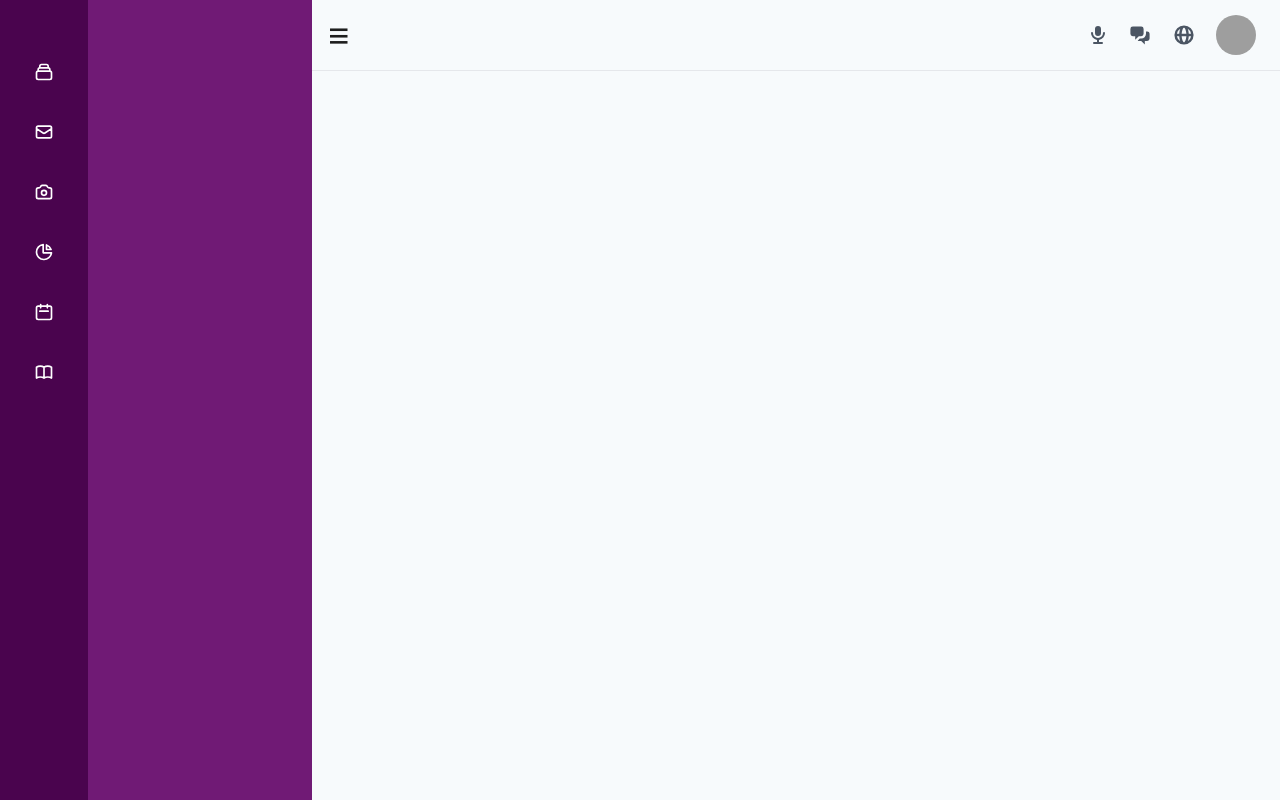
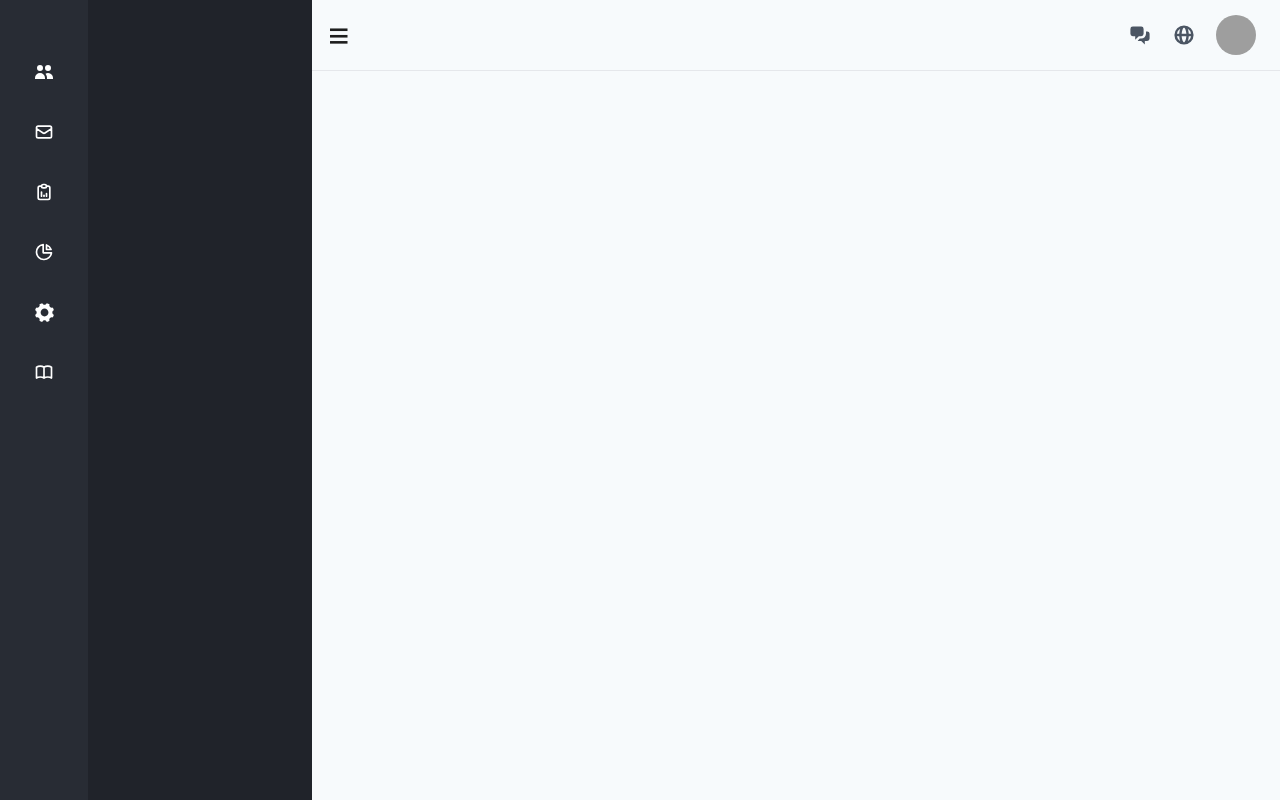
Before and after one commit to MeremArt/Support-Wizard, a Next.js app: page /dashboard in a window 1280 px wide. Built offline with nearby package versions, Linux system fonts and the light colour scheme; grey boxes are pictures that could not be loaded.

Commit message:
Dashboard integration-fix

```diff
--- a/components/Sidebar/SidebarItems.jsx
+++ b/components/Sidebar/SidebarItems.jsx
@@ -35,7 +35,7 @@ export function SidebarItems() {
 
   return (
     <div className="flex h-full w-full">
-      <div className="h-full bg-fuchsia-950 pt-10">
+      <div className="h-full bg-dashbg pt-10">
         {data.map(({ section, icon }) => (
           <div
             key={section}
@@ -59,7 +59,7 @@ export function SidebarItems() {
       </div>
 
       {(!sidebarOpen || window.innerWidth < 1024) && (
-        <div className="h-full w-full bg-fuchsia-900 pt-5">
+        <div className="h-full w-full bg-dashfix pt-5">
           {data.map(({ section, content }) => (
             <div hidden={section !== currentSection} key={section}>
               <div>
--- a/components/Sidebar/data.jsx
+++ b/components/Sidebar/data.jsx
@@ -4,24 +4,26 @@ import { MessageIcon } from "./icons/MessageIcon";
 import { PictureIcon } from "./icons/PictureIcon";
 import { DocumentIcon } from "./icons/DocumentIcon";
 import { StatisticsIcon } from "./icons/StatisticsIcon";
-
+import { HomeIcon } from "./icons/HomeIcon";
+import { TbReportAnalytics } from "react-icons/tb";
+import { IoIosSettings } from "react-icons/io";
 export const data = [
   {
-    section: "Documents",
-    icon: <DocumentIcon />,
+    section: "Home",
+    icon: <HomeIcon />,
     content: [
       {
-        title: "Taxes",
+        title: "Dashboard",
         link: "/",
       },
-      {
-        title: "Travel",
-        link: "/documents/travel",
-      },
-      {
-        title: "Insurance",
-        link: "/Documents",
-      },
+      //   {
+      //     title: "Travel",
+      //     link: "/documents/travel",
+      //   },
+      //   {
+      //     title: "Insurance",
+      //     link: "/Documents",
+      //   },
     ],
   },
   {
@@ -43,21 +45,21 @@ export const data = [
     ],
   },
   {
-    section: "Pictures",
-    icon: <PictureIcon />,
+    section: "Reporting",
+    icon: <TbReportAnalytics size={20} />,
     content: [
       {
-        title: "Vacations",
+        title: "New Ticket",
         link: "/pictures/vacations",
       },
       {
-        title: "Anniversary",
+        title: "Solved Ticket",
         link: "/pictures/anniversary",
       },
-      {
-        title: "University",
-        link: "/pictures/university",
-      },
+      //   {
+      //     title: "University",
+      //     link: "/pictures/university",
+      //   },
     ],
   },
   {
@@ -65,11 +67,11 @@ export const data = [
     icon: <StatisticsIcon />,
     content: [
       {
-        title: "Finances",
+        title: "Page Views",
         link: "/statistics/finances",
       },
       {
-        title: "Call Stats",
+        title: "Live Visitors",
         link: "/statistics/call-stats",
       },
       {
@@ -79,17 +81,17 @@ export const data = [
     ],
   },
   {
-    section: "Events",
-    icon: <EventIcon />,
+    section: "Settings",
+    icon: <IoIosSettings size={25} />,
     content: [
       {
-        title: "Weddings",
+        title: "User Management",
         link: "/events/weddings",
       },
-      {
-        title: "Networking",
-        link: "/events/networking",
-      },
+      //   {
+      //     title: "Networking",
+      //     link: "/events/networking",
+      //   },
     ],
   },
   {
--- a/components/TopBar.jsx
+++ b/components/TopBar.jsx
@@ -20,7 +20,7 @@ export function TopBar() {
             </div>
           </div>
           <div className="relative ml-5 flex w-full items-center justify-end p-1 sm:right-auto sm:mr-0">
-            <a href="#" className="block pr-5">
+            {/* <a href="#" className="block pr-5">
               <svg
                 xmlns="http://www.w3.org/2000/svg"
                 className="h-5 w-5 text-gray-600"
@@ -33,7 +33,7 @@ export function TopBar() {
                   clipRule="evenodd"
                 />
               </svg>
-            </a>
+            </a> */}
             <a href="#" className="block pr-5">
               <svg
                 xmlns="http://www.w3.org/2000/svg"
```
